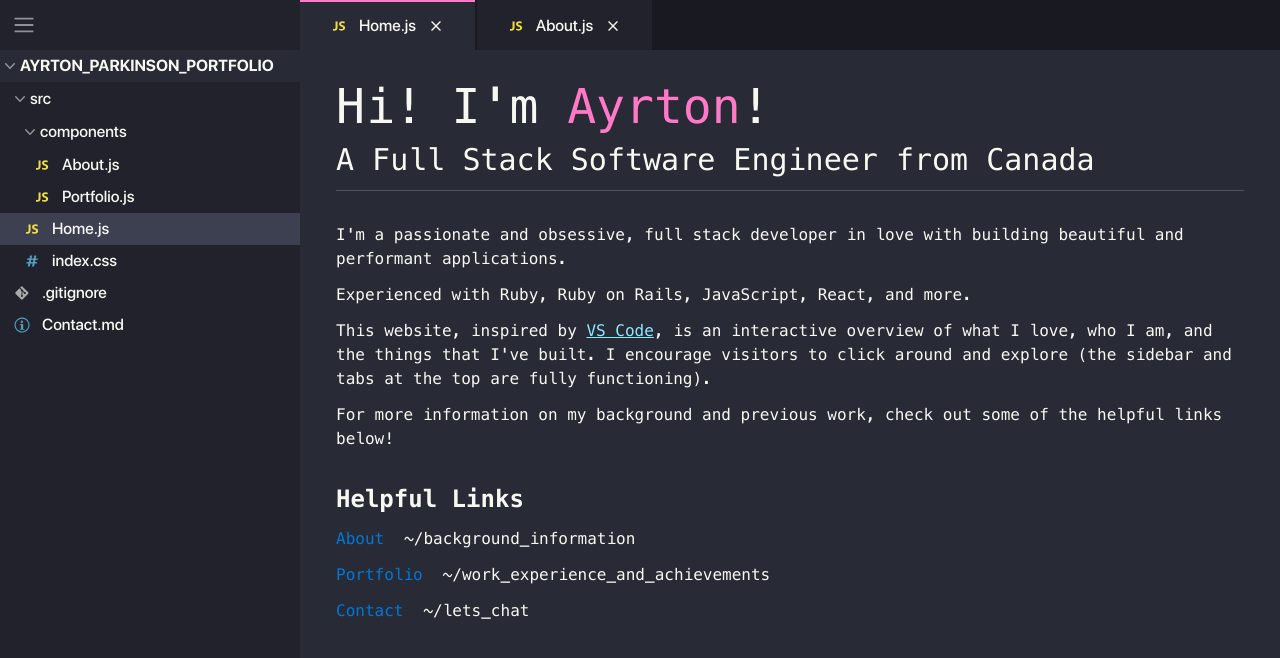
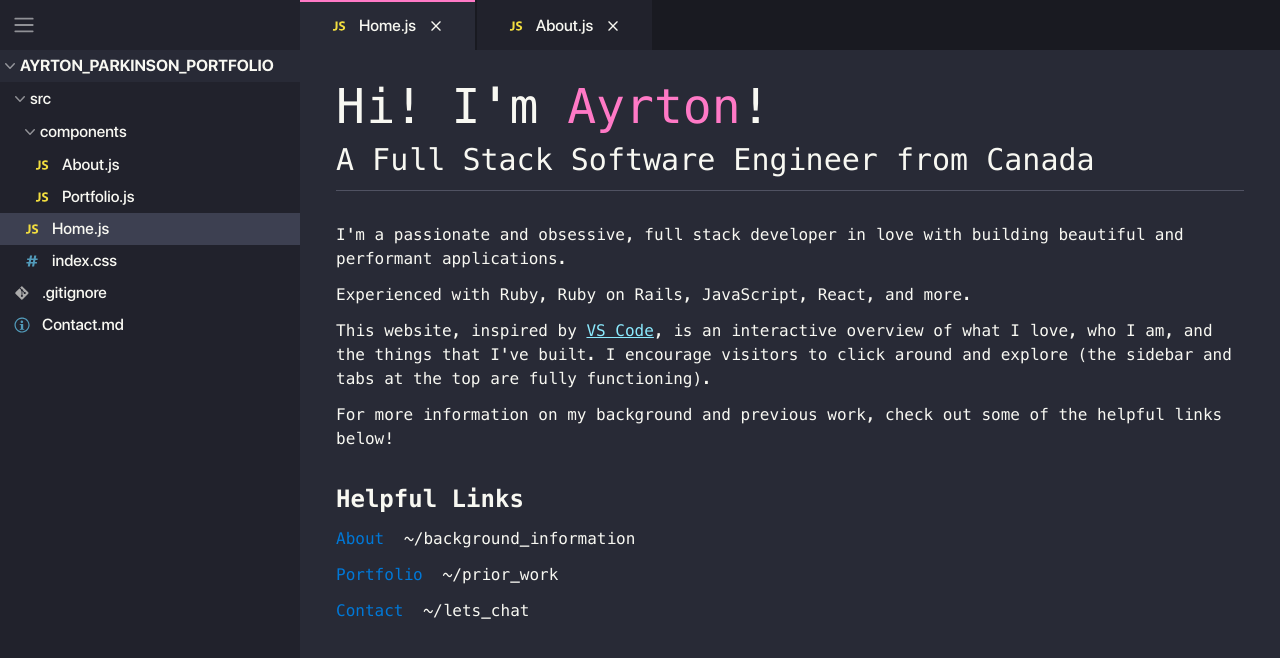
Before and after one commit to ayrt-n/portfolio, a React (Create React App) app: page / in a window 1280 px wide. Shown: the top 658 px of the page. Built offline with nearby package versions, Linux system fonts and the light colour scheme.

Commit message:
Shorten link copy

```diff
--- a/src/components/Home.js
+++ b/src/components/Home.js
@@ -45,7 +45,7 @@ function Home() {
         </div>
         <div>
           <TabLink tab={portfolio} className="text-link font-normal">Portfolio</TabLink>
-          <span className="ml-5">~/work_experience_and_achievements</span>
+          <span className="ml-5">~/prior_work</span>
         </div>
         <div>
           <TabLink tab={contact} className="text-link font-normal">Contact</TabLink>
```
